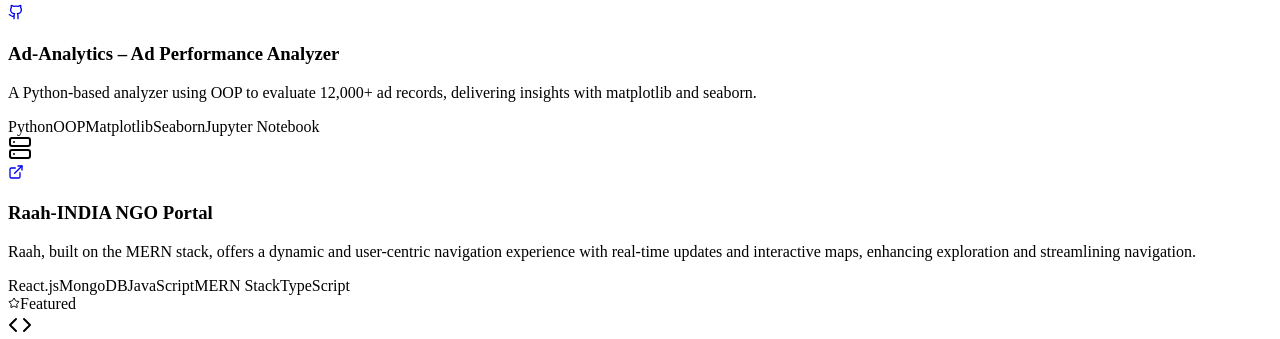
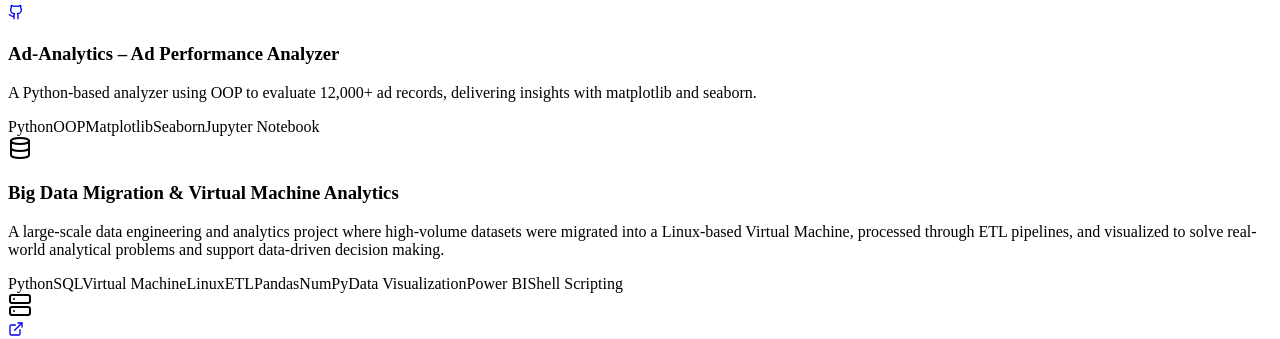
Before and after one commit to UdhvaPatel/My-Portfolio, a Next.js app: page /Index in a window 1280 px wide. Shown: the part 3260-3599 px from the top of the page. Built offline with nearby package versions, Linux system fonts and the light colour scheme; grey boxes are pictures that could not be loaded.

Commit message:
Update Projects.tsx

```diff
--- a/src/components/Projects.tsx
+++ b/src/components/Projects.tsx
@@ -36,6 +36,15 @@ const Projects = () => {
       demo: null,
       featured: true,
       icon: <Code className="w-6 h-6" />,
+    },
+    {
+      title: "Big Data Migration & Virtual Machine Analytics",
+      description: "A large-scale data engineering and analytics project where high-volume datasets were migrated into a Linux-based Virtual Machine, processed through ETL pipelines, and visualized to solve real-world analytical problems and support data-driven decision making.",
+      image: "https://images.unsplash.com/photo-1551288049-bebda4e38f71",
+      tags: ["Python", "SQL", "Virtual Machine", "Linux", "ETL", "Pandas", "NumPy", "Data Visualization", "Power BI", "Shell Scripting"],
+      github: null,
+      demo: null,
+      icon: <Database className="w-6 h-6" />,
     },
     {
       title: "Raah-INDIA NGO Portal",
```
